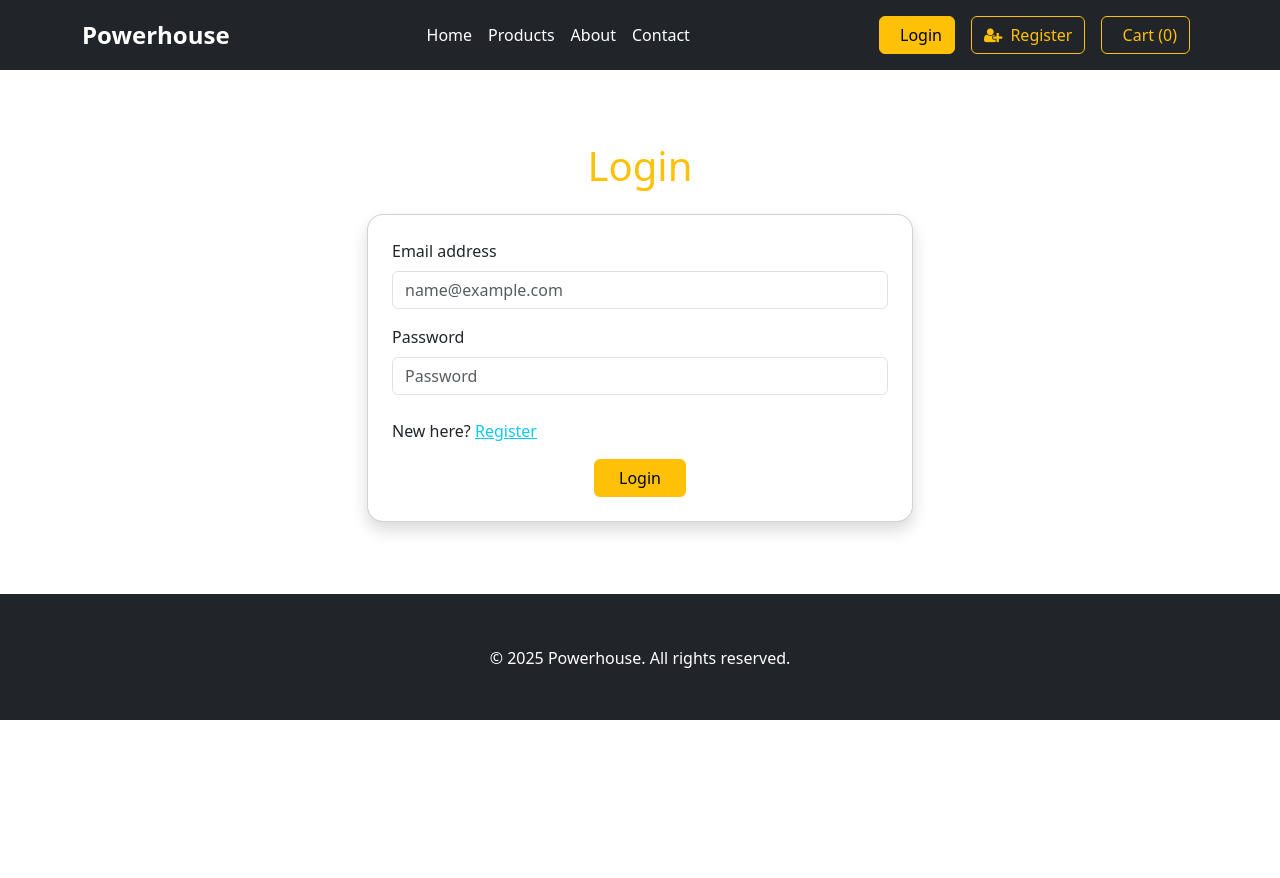
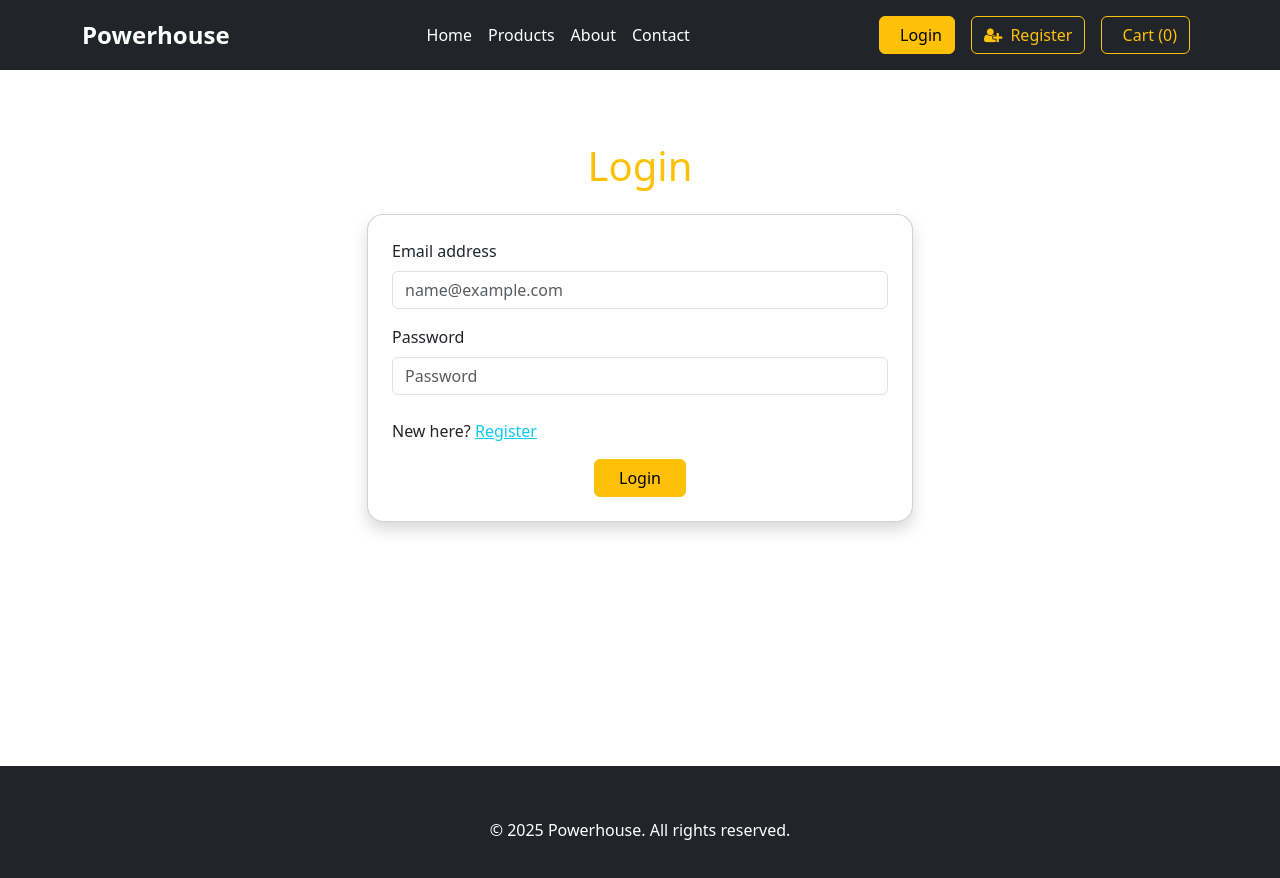
Before and after one commit to raed-nimer/CI-PP5-react-frontend, a React (Vite) app: page /login in a window 1280 px wide. Shown: the top 878 px of the page. Before the commit the page ends 800 px from the top, so only its background shows below. Built offline with nearby package versions, Linux system fonts and the light colour scheme.

Commit message:
fix: Improve Login Page

```diff
--- a/src/pages/Login.jsx
+++ b/src/pages/Login.jsx
@@ -5,6 +5,7 @@ import axios from "axios";
 import { loginUser } from "../redux/reducer/UserSlice";
 import { useDispatch } from "react-redux";
 import { useAuth } from "../context/AuthContext";
+import '../App.css'
 
 const Login = () => {
   const dispatch = useDispatch();
@@ -62,7 +63,7 @@ const { login } = useAuth();
   return (
     <>
       <Navbar />
-      <div className="container my-5 py-4">
+      <div className="container my-5 py-4 min-vh-75">
         <h1 className="text-center text-warning mb-4">Login</h1>
         <div className="row justify-content-center">
           <div className="col-md-6">
```
